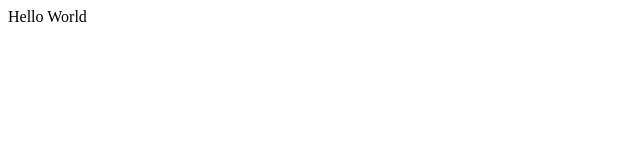
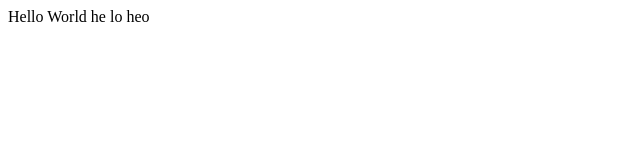
Before and after one commit to CTT2802020/udemy-backend-nodejs, a plain HTML site: page test.html in a window 1280 px wide. Shown: the full height of the page, 0-640 px from the left. Drawn offline with Linux system fonts and the light colour scheme.

Commit message:
init project

```diff
--- a/test.html
+++ b/test.html
@@ -8,5 +8,6 @@
 <body>
     Hello World
     <script src="./app.js"></script>
+    he lo heo
 </body>
 </html>
```
